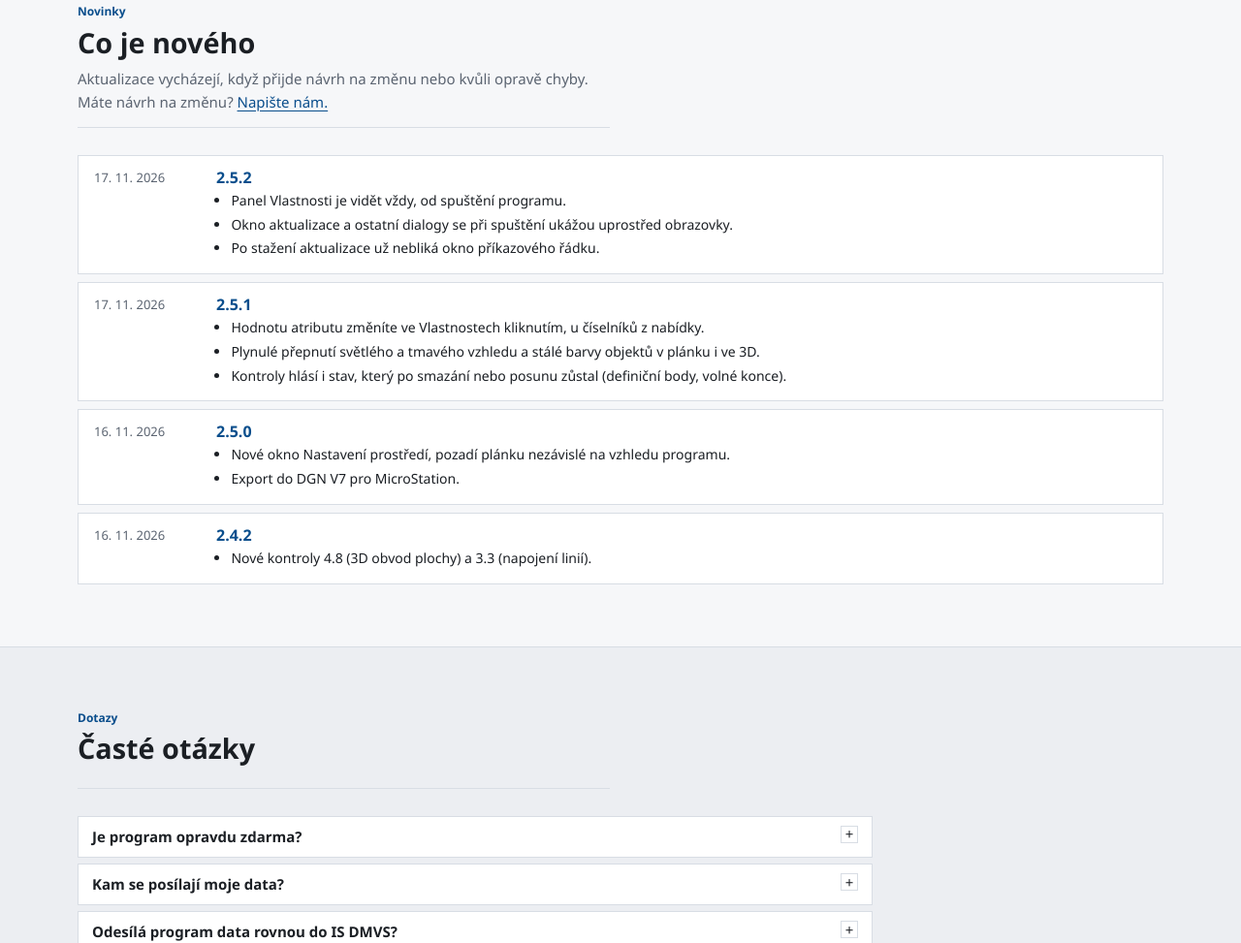
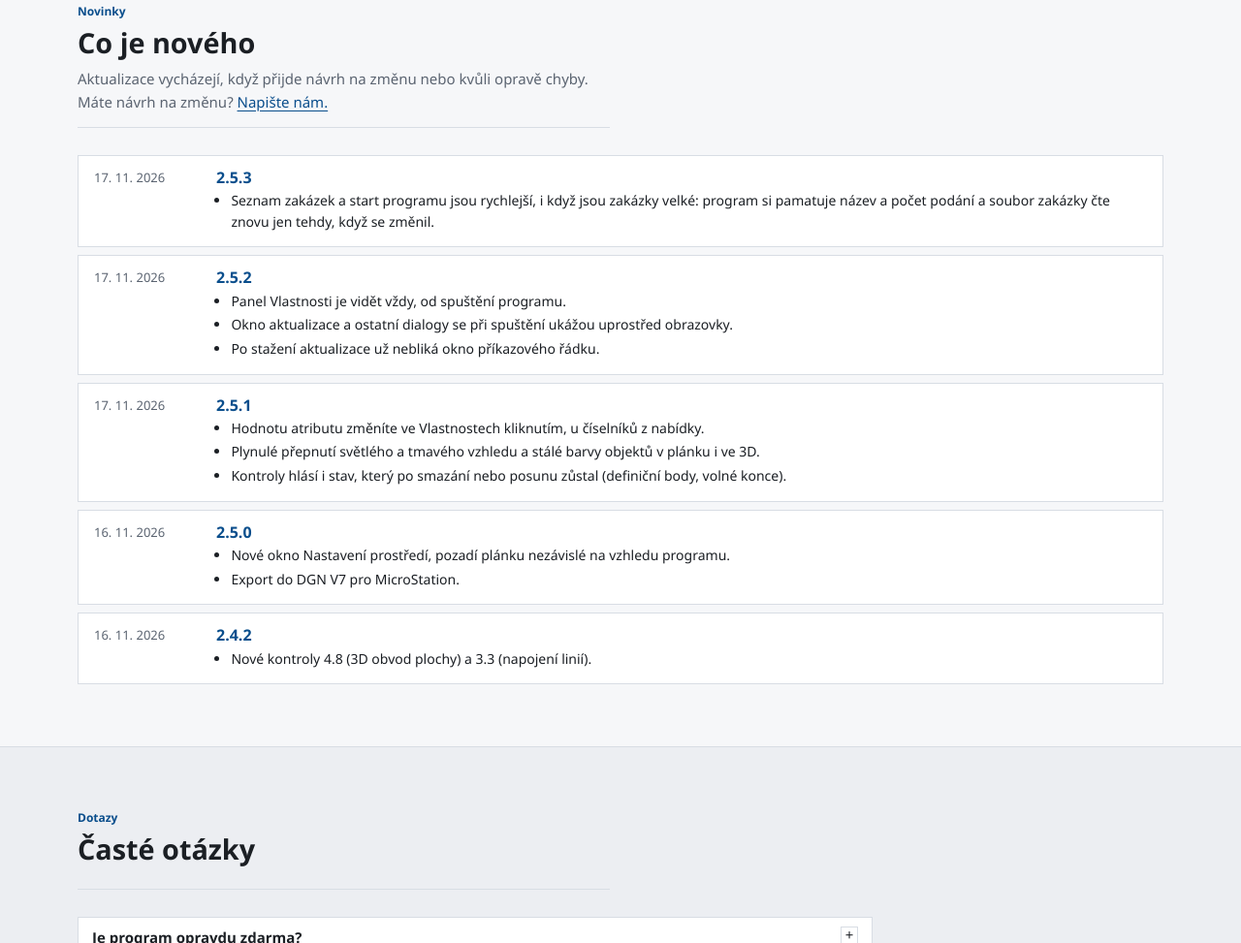
Before and after one commit to 0NDINEK/dtmko-web, a plain HTML site: page index.html in a window 1280 px wide. Shown: the part 2885-3858 px from the top of the page at 97% size. Drawn offline with Linux system fonts and the light colour scheme.

Commit message:
Novinky: verze 2.5.3

```diff
--- a/index.html
+++ b/index.html
@@ -264,6 +264,15 @@
       <article>
         <time datetime="2026-11-17">17. 11. 2026</time>
         <div>
+          <h3>2.5.3</h3>
+          <ul>
+            <li>Seznam zakázek a start programu jsou rychlejší, i když jsou zakázky velké: program si pamatuje název a počet podání a soubor zakázky čte znovu jen tehdy, když se změnil.</li>
+          </ul>
+        </div>
+      </article>
+      <article>
+        <time datetime="2026-11-17">17. 11. 2026</time>
+        <div>
           <h3>2.5.2</h3>
           <ul>
             <li>Panel Vlastnosti je vidět vždy, od spuštění programu.</li>
```
